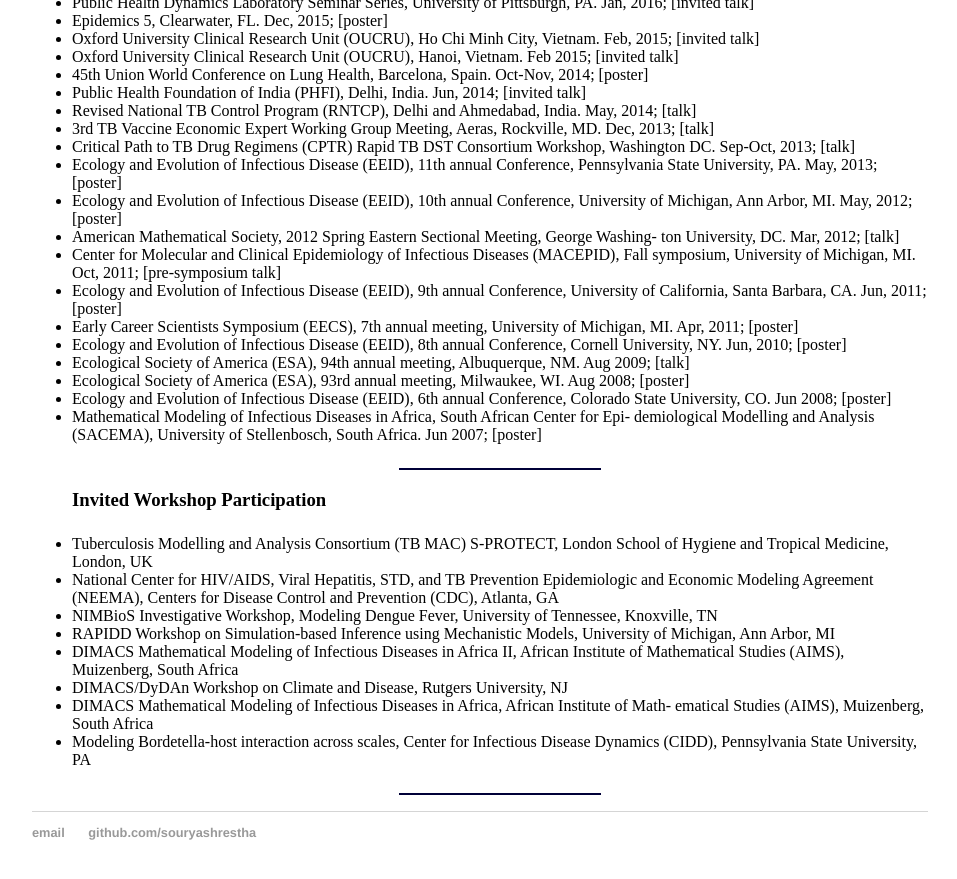
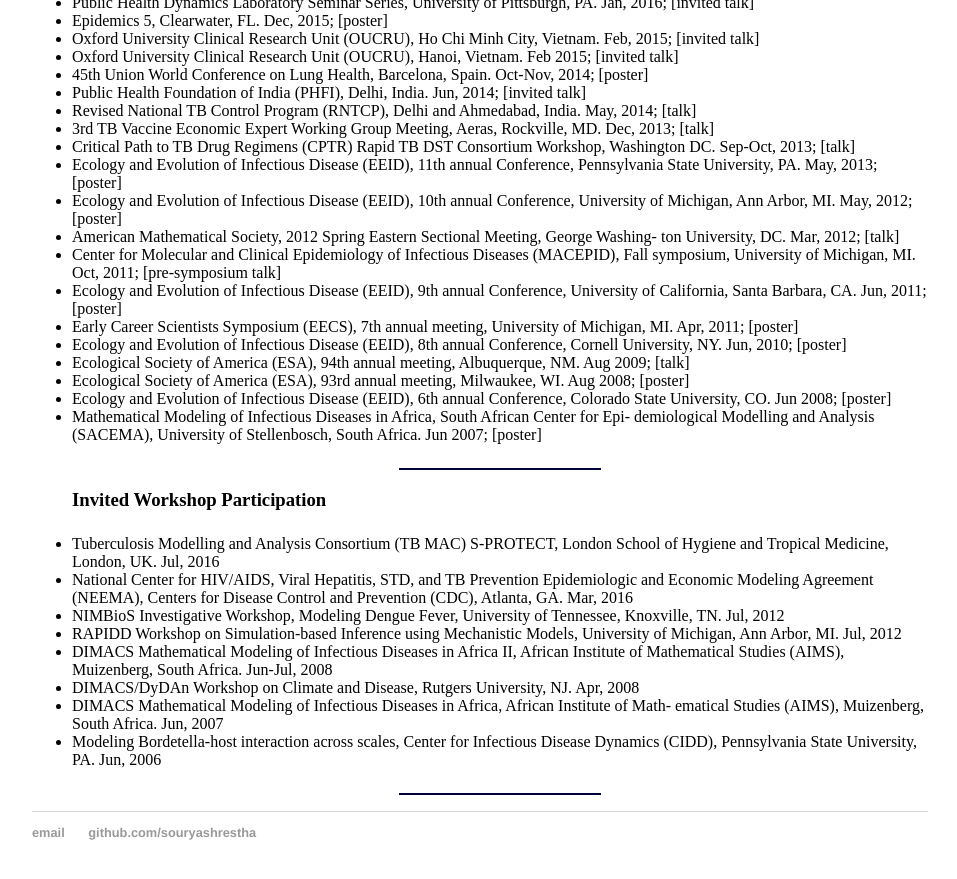
Before and after one commit to souryashrestha/souryashrestha.github.io, a Jekyll site: the page built from cv/index.html, in a window 1280 px wide and 900 px high, scrolled down 1593 px. Shown: the top 879 px of the window, without its empty margins (160-1117 px from the left). Built offline with Jekyll 4.4.1, drawn with Linux system fonts in a browser that asks for light colours.

Commit message:
Update index.html

```diff
--- a/cv/index.html
+++ b/cv/index.html
@@ -105,14 +105,14 @@
 	<hr color= 000038 width=200>
 	<h3>Invited Workshop Participation</h3>
 <p>
-<li> Tuberculosis Modelling and Analysis Consortium (TB MAC) S-PROTECT, London School of Hygiene and Tropical Medicine, London, UK
-<li> National Center for HIV/AIDS, Viral Hepatitis, STD, and TB Prevention Epidemiologic and Economic Modeling Agreement (NEEMA), Centers for Disease Control and Prevention (CDC), Atlanta, GA
-<li> NIMBioS Investigative Workshop, Modeling Dengue Fever, University of Tennessee, Knoxville, TN
-<li> RAPIDD Workshop on Simulation-based Inference using Mechanistic Models, University of Michigan, Ann Arbor, MI
-<li> DIMACS Mathematical Modeling of Infectious Diseases in Africa II, African Institute of Mathematical Studies (AIMS), Muizenberg, South Africa
-<li> DIMACS/DyDAn Workshop on Climate and Disease, Rutgers University, NJ
-<li> DIMACS Mathematical Modeling of Infectious Diseases in Africa, African Institute of Math- ematical Studies (AIMS), Muizenberg, South Africa
-<li> Modeling Bordetella-host interaction across scales, Center for Infectious Disease Dynamics (CIDD), Pennsylvania State University, PA
+<li> Tuberculosis Modelling and Analysis Consortium (TB MAC) S-PROTECT, London School of Hygiene and Tropical Medicine, London, UK. Jul, 2016
+<li> National Center for HIV/AIDS, Viral Hepatitis, STD, and TB Prevention Epidemiologic and Economic Modeling Agreement (NEEMA), Centers for Disease Control and Prevention (CDC), Atlanta, GA. Mar, 2016
+<li> NIMBioS Investigative Workshop, Modeling Dengue Fever, University of Tennessee, Knoxville, TN. Jul, 2012
+<li> RAPIDD Workshop on Simulation-based Inference using Mechanistic Models, University of Michigan, Ann Arbor, MI. Jul, 2012
+<li> DIMACS Mathematical Modeling of Infectious Diseases in Africa II, African Institute of Mathematical Studies (AIMS), Muizenberg, South Africa. Jun-Jul, 2008
+<li> DIMACS/DyDAn Workshop on Climate and Disease, Rutgers University, NJ. Apr, 2008
+<li> DIMACS Mathematical Modeling of Infectious Diseases in Africa, African Institute of Math- ematical Studies (AIMS), Muizenberg, South Africa. Jun, 2007
+<li> Modeling Bordetella-host interaction across scales, Center for Infectious Disease Dynamics (CIDD), Pennsylvania State University, PA. Jun, 2006
 </p>
 
 <hr color= 000038 width=200>
```
